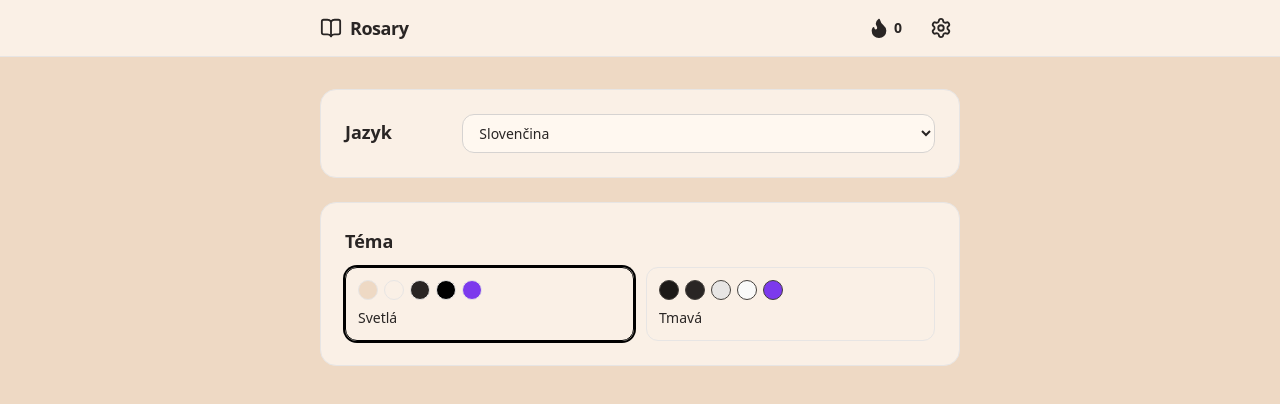
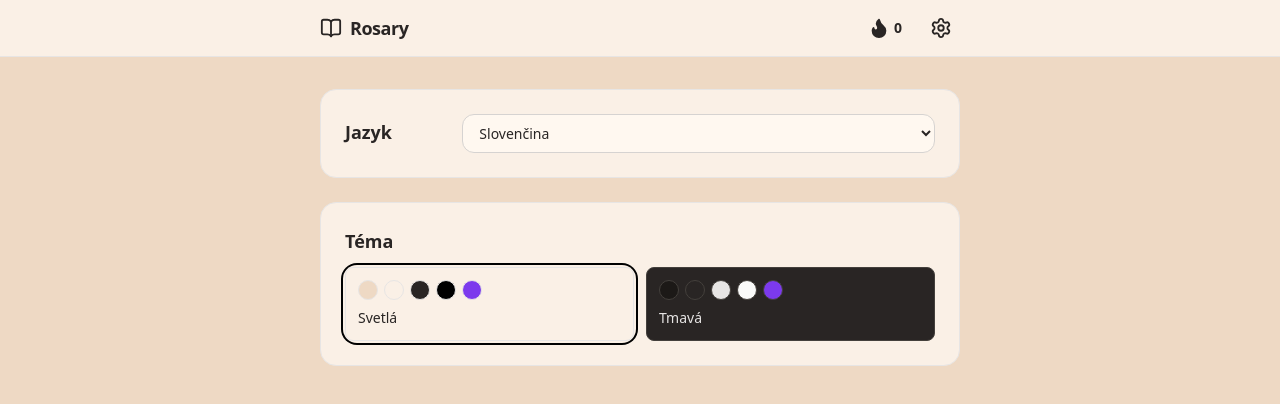
Before and after one commit to michalvoscek/rosary, a React (Vite) app: page /rosary/settings in a window 1280 px wide. Shown: the top 404 px of the page. Built offline with nearby package versions, Linux system fonts and the light colour scheme.

Commit message:
style: show theme color on picker button with offset aura ring

```diff
--- a/src/pages/SettingsPage.tsx
+++ b/src/pages/SettingsPage.tsx
@@ -8,7 +8,9 @@ const themeLabels: Record<ThemeId, { sk: string; en: string }> = {
 };
 
 // Swatches take their colors from the theme itself: data-theme scopes the
-// light/dark CSS variables to the swatch row (see index.css).
+// light/dark CSS variables to the preview wrapper (see index.css). The
+// button itself stays unscoped so the selection ring/offset resolve against
+// the current app theme and stay visible outside the preview.
 const swatchClasses = ["bg-app", "bg-surface", "bg-body", "bg-accent", "bg-primary"];
 
 export function SettingsPage() {
@@ -45,13 +47,17 @@ export function SettingsPage() {
               type="button"
               onClick={() => setTheme(id)}
               aria-pressed={theme === id}
-              className={`flex flex-col items-start gap-2 rounded-xl border p-3 transition-all ${
+              className={`rounded-xl transition-all ${
                 theme === id
-                  ? "border-accent ring-2 ring-accent"
-                  : "border-line hover:border-line-strong"
+                  ? "ring-2 ring-accent ring-offset-2 ring-offset-surface"
+                  : "hover:ring-2 hover:ring-line-strong hover:ring-offset-2 hover:ring-offset-surface"
               }`}
             >
-              <span data-theme={id} className="flex gap-1.5">
+              <span
+                data-theme={id}
+                className="flex flex-col items-start gap-2 rounded-lg border border-line bg-surface p-3 text-body"
+              >
+                <span className="flex gap-1.5">
                   {swatchClasses.map((swatch) => (
                     <span
                       key={swatch}
@@ -60,6 +66,7 @@ export function SettingsPage() {
                   ))}
                 </span>
                 <span className="text-sm font-medium">{t(themeLabels[id])}</span>
+              </span>
             </button>
           ))}
         </div>
```
Lines whose indentation alone changed are shown as unchanged.
